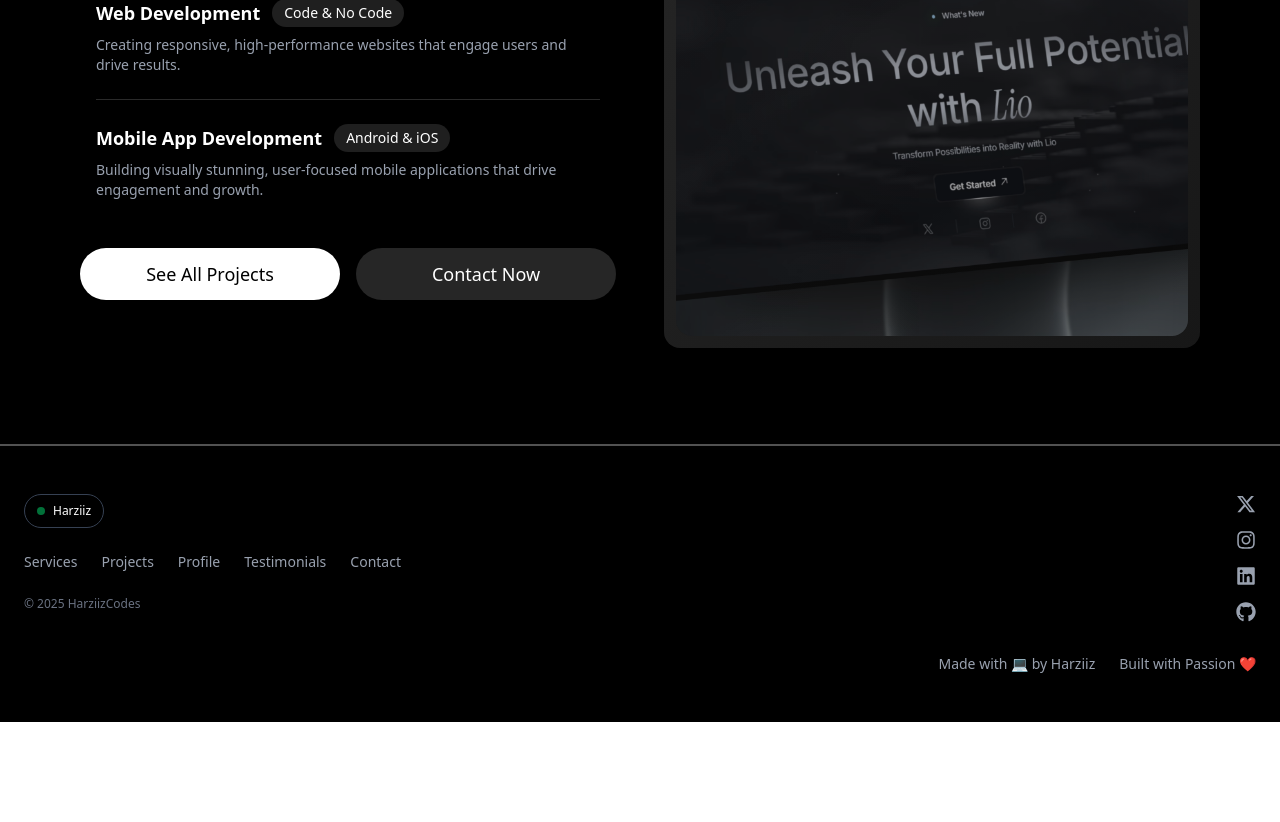
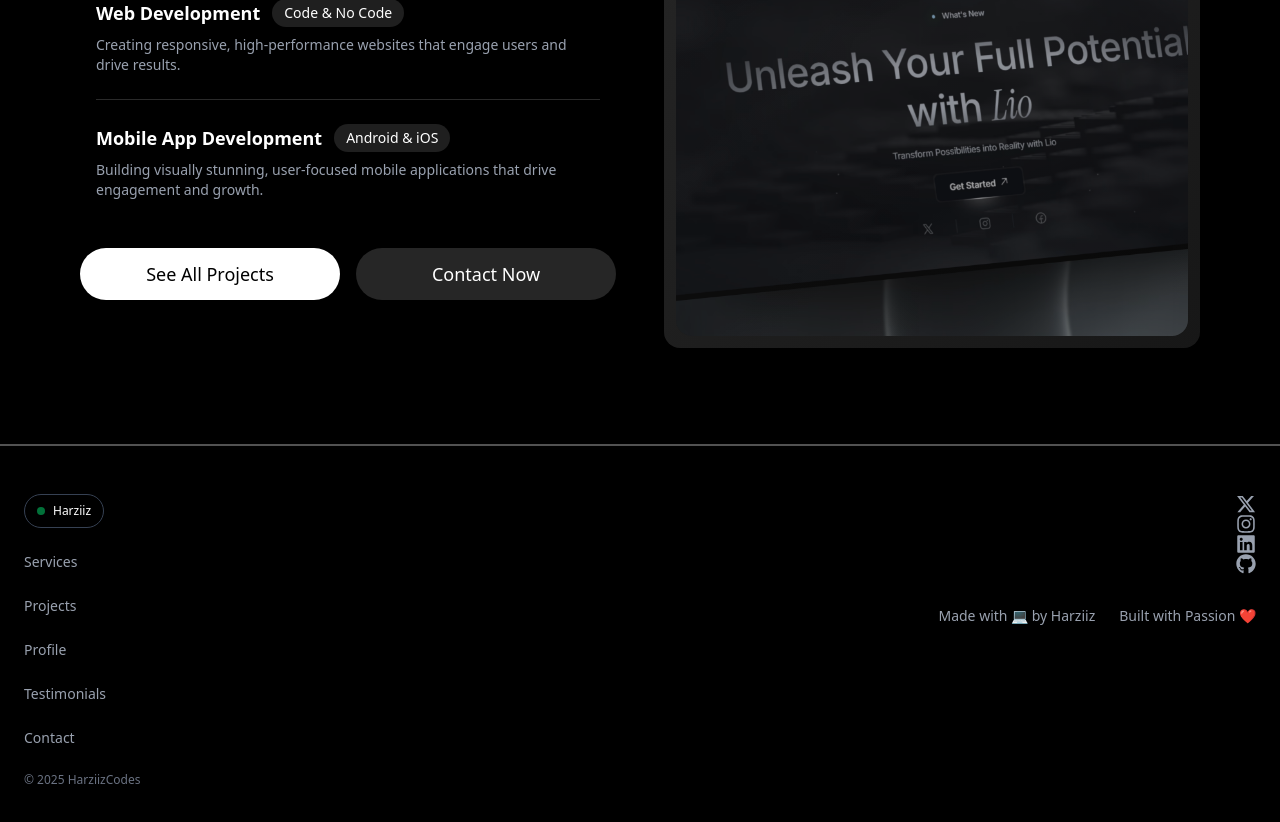
Before and after one commit to Harziz712/harziiz_codes, a Next.js app: page / in a window 1280 px wide. Shown: the part 9650-10472 px from the top of the page. Before the commit the page ends 10372 px from the top, so only its background shows below. Built offline with nearby package versions, Linux system fonts and the light colour scheme; a web font is replaced by a local one.

Commit message:
Update Footer.tsx

```diff
--- a/app/components/Footer.tsx
+++ b/app/components/Footer.tsx
@@ -16,7 +16,7 @@ const Footer = () => {
                 <StylishBadge className='border border-gray-700 '>Harziiz</StylishBadge>
 
           </div>
-          <div className="mt-6 flex gap-6 text-sm text-gray-400">
+          <div className="mt-6 grid md:grid-cols-1 gap-6 text-sm text-gray-400">
             <a href="#services">Services</a>
             <a href="#projects">Projects</a>
             <a href="#profile" className="relative">
@@ -30,7 +30,7 @@ const Footer = () => {
 
         {/* Right Section */}
         <div className="flex flex-col items-start md:items-end gap-4 text-sm text-gray-400">
-          <div className="grid md:grid-cols-1 gap-4 text-xl">
+          <div className=" gap-4 text-xl">
             <a href="https://x.com/harziizdevps"              ><FaXTwitter /></a>
             <a href="https://www.instagram.com/harzzie711/"   ><FaInstagram /></a>
             <a href="https://www.linkedin.com/in/akanbiazeez/"><FaLinkedin /></a>
```
